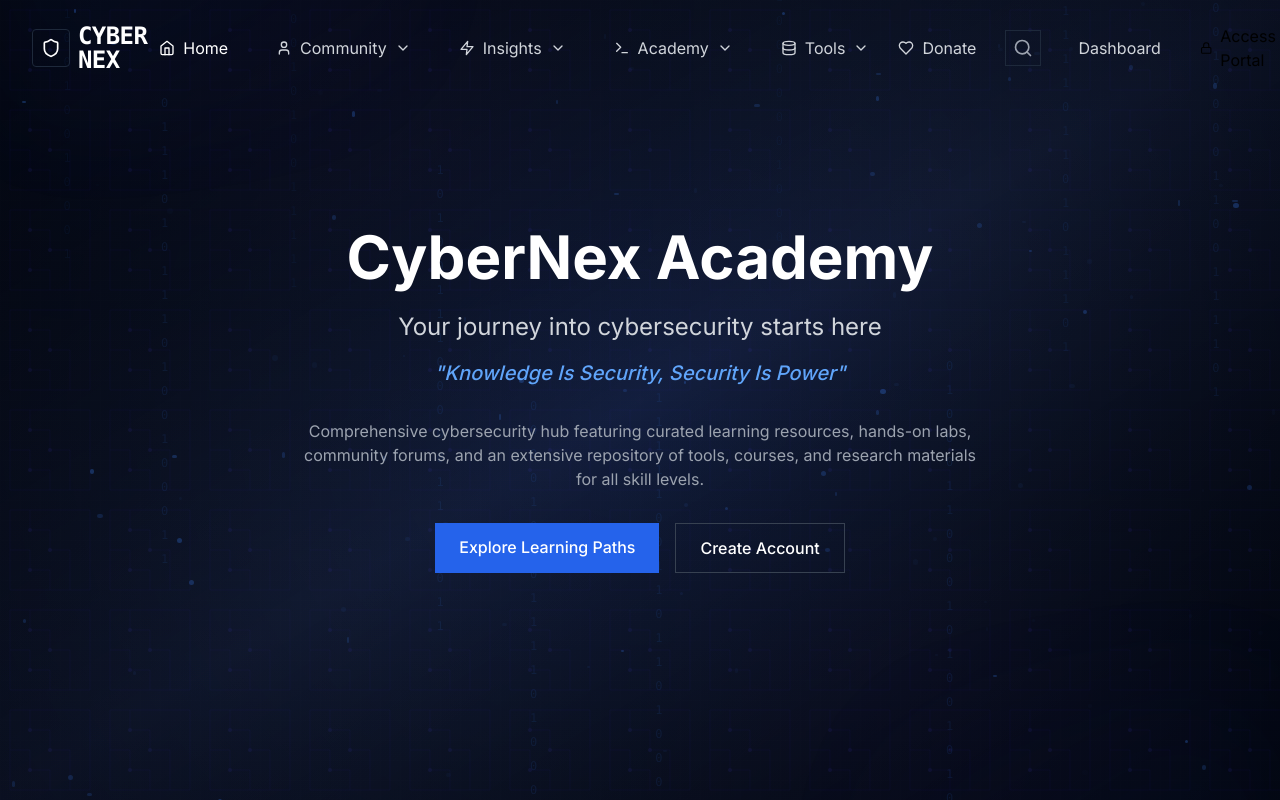
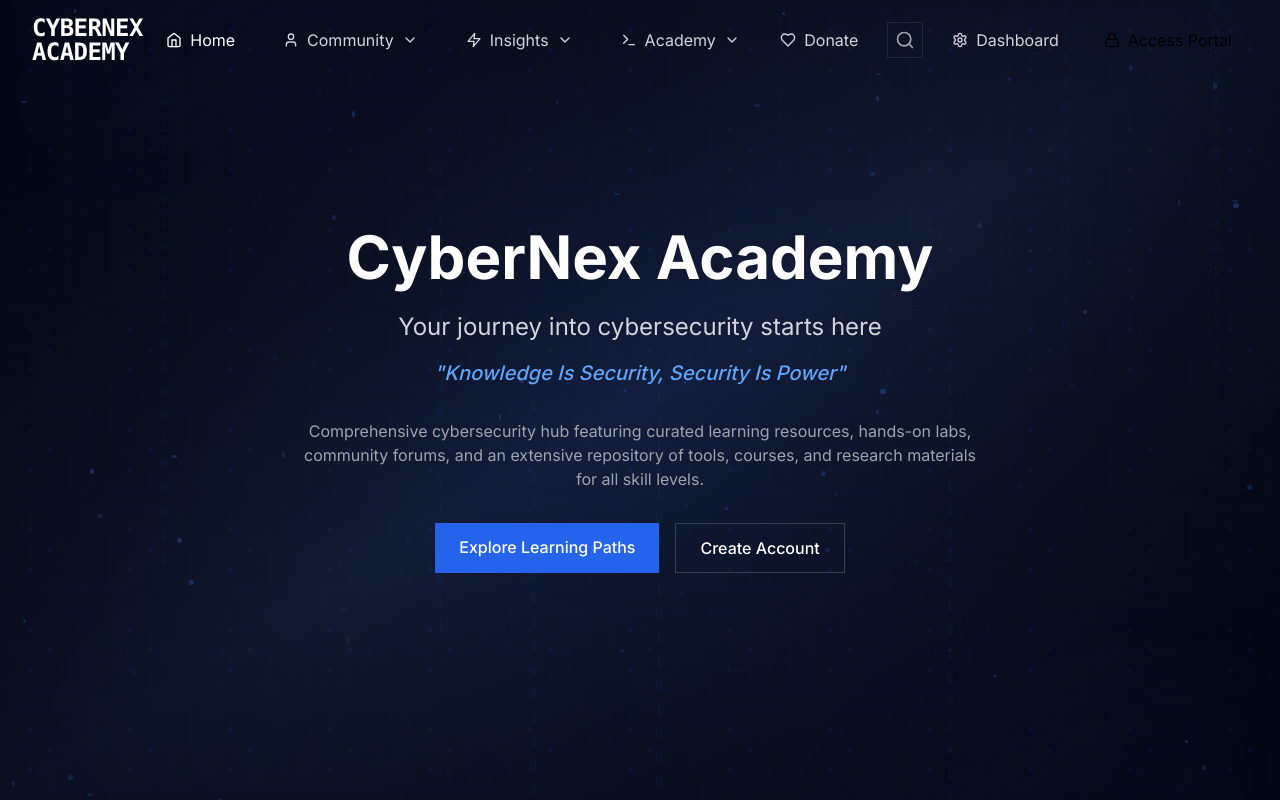
Before and after one commit to Blackpenguin46/cybernexacademy, a Next.js app: page / in a window 1280 px wide. Shown: the top 800 px of the page. Built offline with nearby package versions, Linux system fonts and the light colour scheme.

Commit message:
Fix: Enforced dynamic rendering for all pages and fixed build issues

```diff
--- /dev/null
+++ b/app/auth/callback/route.ts
@@ -0,0 +1,36 @@
+"use server";
+
+import { createServerClient } from '@supabase/ssr';
+import { cookies } from 'next/headers';
+import { NextResponse } from 'next/server';
+
+export async function GET(request: Request) {
+  const requestUrl = new URL(request.url);
+  const code = requestUrl.searchParams.get('code');
+
+  if (code) {
+    const cookieStore = cookies();
+    const supabase = createServerClient(
+      process.env.NEXT_PUBLIC_SUPABASE_URL!,
+      process.env.NEXT_PUBLIC_SUPABASE_ANON_KEY!,
+      {
+        cookies: {
+          get(name: string) {
+            return cookieStore.get(name)?.value;
+          },
+          set(name: string, value: string, options: any) {
+            cookieStore.set({ name, value, ...options });
+          },
+          remove(name: string, options: any) {
+            cookieStore.set({ name, value: '', ...options });
+          },
+        },
+      }
+    );
+
+    await supabase.auth.exchangeCodeForSession(code);
+  }
+
+  // URL to redirect to after sign in process completes
+  return NextResponse.redirect(new URL('/dashboard', requestUrl.origin));
+}
--- a/app/components/Navbar.tsx
+++ b/app/components/Navbar.tsx
@@ -43,7 +43,6 @@ export default function Navbar() {
         { name: "Threat Reports", href: "/insights/threats" },
         { name: "Industry Trends", href: "/insights/industry" },
         { name: "Best Practices", href: "/insights/practices" },
-        { name: "Articles", href: "/insights/articles" },
         { name: "Threat Intelligence", href: "/insights/threats" }
       ]
     },
@@ -58,22 +57,7 @@ export default function Navbar() {
         { name: "Foundational", href: "/academy/foundational" },
         { name: "Projects & Labs", href: "/academy/labs" },
         { name: "Career Roadmaps", href: "/academy/roadmaps" },
-        { name: "Certifications", href: "/academy/certifications" },
-        { name: "Resources", href: "/academy/resources" }
-      ]
-    },
-    {
-      id: "tools",
-      title: "Tools",
-      icon: Database,
-      description: "Access powerful cybersecurity tools for testing, analysis, and assessment. Essential utilities for security professionals.",
-      links: [
-        { name: "Security Scanner", href: "/tools/scanner" },
-        { name: "Password Checker", href: "/tools/password" },
-        { name: "Security Assessment", href: "/tools/assessment" },
-        { name: "Encryption Tools", href: "/tools/encryption" },
-        { name: "Network Analysis", href: "/tools/network" },
-        { name: "Vulnerability Scanner", href: "/tools/vulnerabilities" }
+        { name: "Certifications", href: "/academy/certifications" }
       ]
     }
   ];
@@ -153,12 +137,9 @@ export default function Navbar() {
         <div className="px-4 lg:px-8 py-4 flex justify-between items-center">
           {/* Logo with cybersecurity styling */}
           <Link href="/" className="text-2xl font-bold text-white flex items-center gap-2 relative group">
-            <div className="p-2 rounded bg-neon-blue/10 border border-neon-blue/20 group-hover:border-neon-blue/40 transition-colors duration-300">
-              <Shield className="w-5 h-5 text-neon-blue" />
-            </div>
             <div className="flex flex-col">
-              <span className="text-neon-blue font-mono tracking-tight leading-none">CYBER</span>
-              <span className="text-neon-green font-mono tracking-tight leading-none">NEX</span>
+              <span className="text-neon-blue font-mono tracking-tight leading-none">CYBERNEX</span>
+              <span className="text-neon-green font-mono tracking-tight leading-none">ACADEMY</span>
             </div>
           </Link>
 
--- a/package.json
+++ b/package.json
@@ -11,6 +11,7 @@
     "predeploy": "node deploy.js"
   },
   "dependencies": {
+    "@supabase/auth-helpers-nextjs": "^0.10.0",
     "@supabase/ssr": "^0.5.2",
     "@supabase/supabase-js": "^2.49.1",
     "class-variance-authority": "^0.7.1",
```
Also changed, not shown: 1 other file (tests, documents, lock files or other folders).
